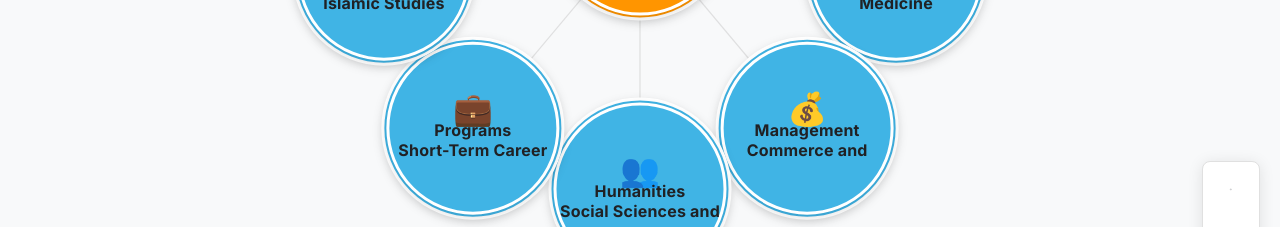
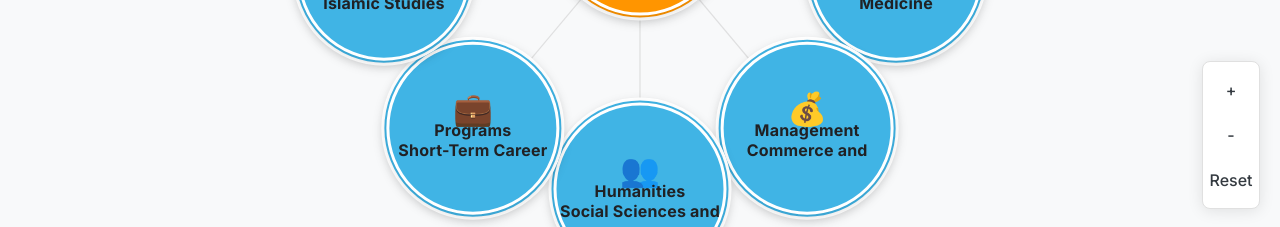
Before and after one commit to Wisdom-Islamic-Organization/career-pathways, a React (Vite) app: page / in a window 1280 px wide. Shown: the part 573-800 px from the top of the page. Built offline with nearby package versions, Linux system fonts and the light colour scheme.

Commit message:
Adjust mind map controls positioning in main.scss to improve layout.

```diff
--- a/src/components/MindMapControls.tsx
+++ b/src/components/MindMapControls.tsx
@@ -18,11 +18,7 @@ const MindMapControls: React.FC<MindMapControlsProps> = ({
         onClick={onZoomIn}
         aria-label="Zoom in"
       >
-        <svg xmlns="http://www.w3.org/2000/svg" viewBox="0 0 24 24" width="20" height="20" fill="none" stroke="currentColor" strokeWidth="2">
-          <circle cx="12" cy="12" r="10" />
-          <line x1="12" y1="8" x2="12" y2="16" />
-          <line x1="8" y1="12" x2="16" y2="12" />
-        </svg>
+        +
       </button>
 
       <button
@@ -30,10 +26,7 @@ const MindMapControls: React.FC<MindMapControlsProps> = ({
         onClick={onZoomOut}
         aria-label="Zoom out"
       >
-        <svg xmlns="http://www.w3.org/2000/svg" viewBox="0 0 24 24" width="20" height="20" fill="none" stroke="currentColor" strokeWidth="2">
-          <circle cx="12" cy="12" r="10" />
-          <line x1="8" y1="12" x2="16" y2="12" />
-        </svg>
+        -
       </button>
 
       <button
@@ -41,10 +34,7 @@ const MindMapControls: React.FC<MindMapControlsProps> = ({
         onClick={onReset}
         aria-label="Reset view"
       >
-        <svg xmlns="http://www.w3.org/2000/svg" viewBox="0 0 24 24" width="20" height="20" fill="none" stroke="currentColor" strokeWidth="2">
-          <circle cx="12" cy="12" r="10" />
-          <polyline points="12 6 12 12 16 14" />
-        </svg>
+        Reset
       </button>
     </div>
   );
--- a/src/styles/main.scss
+++ b/src/styles/main.scss
@@ -265,7 +265,7 @@ header {
 
 .mind-map-controls {
   position: absolute;
-  bottom: 20px;
+  bottom: 120px;
   right: 20px;
   background: white;
   border-radius: 8px;
```
